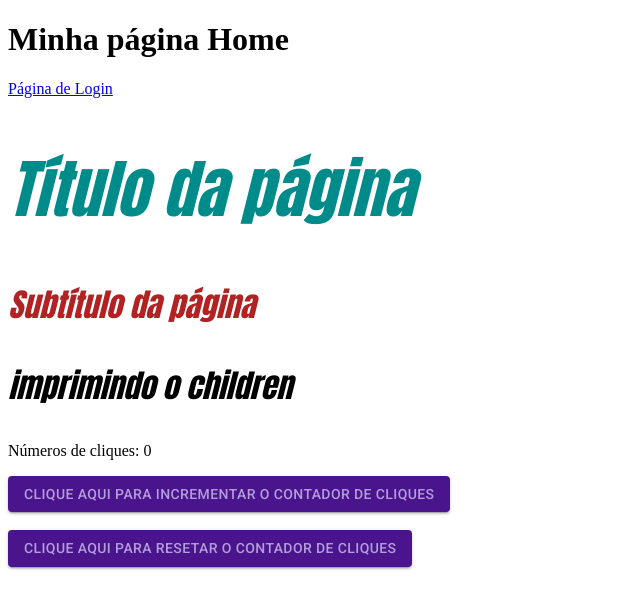
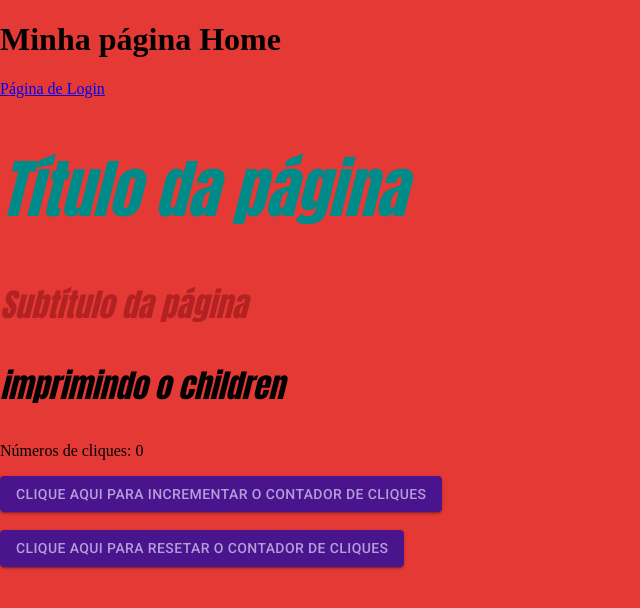
Before and after one commit to ocsoares/Aprendendo-ReactJS, a React (Vite) app: page /home in a window 1280 px wide. Shown: the top 608 px of the page, without its empty margins (0-640 px from the left). Built offline with nearby package versions, Linux system fonts and the light colour scheme.

Commit message:
feat: apply my custom MaterialUI theme globally

```diff
--- a/index.html
+++ b/index.html
@@ -6,7 +6,9 @@
     <meta name="viewport" content="width=device-width, initial-scale=1.0" />
     <title>Aprendendo React</title>
   </head>
-  <body>
+  <!-- REDEFININDO o "margin" e o "padding" PADRÃO do HTML para NÃO dar -->
+  <!-- CONFLITO com o meu Tema Customizado !!! -->
+  <body style="margin: 0; padding: 0;">
     <div id="root"></div>
     <script type="module" src="/src/main.tsx"></script>
   </body>
--- /dev/null
+++ b/src/app/shared/contexts/ThemeContext.tsx
@@ -0,0 +1,66 @@
+import { Theme, ThemeProvider } from "@mui/material";
+import {
+  PropsWithChildren,
+  createContext,
+  useCallback,
+  useMemo,
+  useState,
+} from "react";
+import { DarkTheme } from "../themes/DarkTheme";
+import { LightTheme } from "../themes/LightTheme";
+
+export interface IThemeContextData {
+  themeName: "light" | "dark";
+  toggleTheme: () => void;
+}
+
+import { Box } from "@mui/system";
+
+export const ThemeContext = createContext<IThemeContextData>(
+  {} as IThemeContextData,
+);
+
+export const AppThemeProvider = ({ children }: PropsWithChildren) => {
+  const [themeName, setThemeName] = useState<"light" | "dark">("dark");
+
+  // useCallback() para ao RENDERIZAR NÃO fique Construindo a Função a todo momento,
+  // isso vai ARMAZENAR a Construção da Função !!
+  const toggleTheme = useCallback(() => {
+    setThemeName((oldThemeName) =>
+      oldThemeName === "dark" ? "light" : "dark",
+    );
+  }, []);
+
+  // useMemo() para ARMAZENAR o RETORNO dessa Função e APENAS Executar essa Função
+  // NOVAMENTE quando  o Valor passado no Array de Dependências MUDAR !!!
+  const currentTheme = useMemo((): Theme => {
+    if (themeName === "dark") {
+      return DarkTheme;
+    }
+
+    return LightTheme;
+  }, [themeName]);
+
+  return (
+    <ThemeContext.Provider value={{ themeName, toggleTheme }}>
+      <ThemeProvider theme={currentTheme}>
+        {/* position={"fixed"} = Para ficar FIXO na Tela INTEIRA e NÃO poder ARRASTAR o Box !! */}
+        {/* 100vw = LARGURA Toda da Tela */}
+        {/* 100vh = ALTURA Toda da Tela */}
+        {/* IMPORTANTE: Isso vai dar CONFLITO com as Configurações do Próprio HTML, então
+        precisa REDEFINIR a "margin" e o "padding" no "<body>" do Arquivo "index.html" !!!!
+        */}
+        <Box
+          position={"fixed"}
+          width="100vw"
+          height="100vh"
+          top={0}
+          left={0}
+          bgcolor={currentTheme.palette.background.default} // Cor do Background !!!
+        >
+          {children}
+        </Box>
+      </ThemeProvider>
+    </ThemeContext.Provider>
+  );
+};
--- /dev/null
+++ b/src/app/shared/hooks/UseAppTheme.tsx
@@ -0,0 +1,8 @@
+import { useContext } from "react";
+import { IThemeContextData, ThemeContext } from "../contexts/ThemeContext";
+
+export const useAppTheme = (): IThemeContextData => {
+  const context = useContext(ThemeContext);
+
+  return context;
+};
```
Also changed, not shown: src/app/App.tsx (+5 -5 lines).
